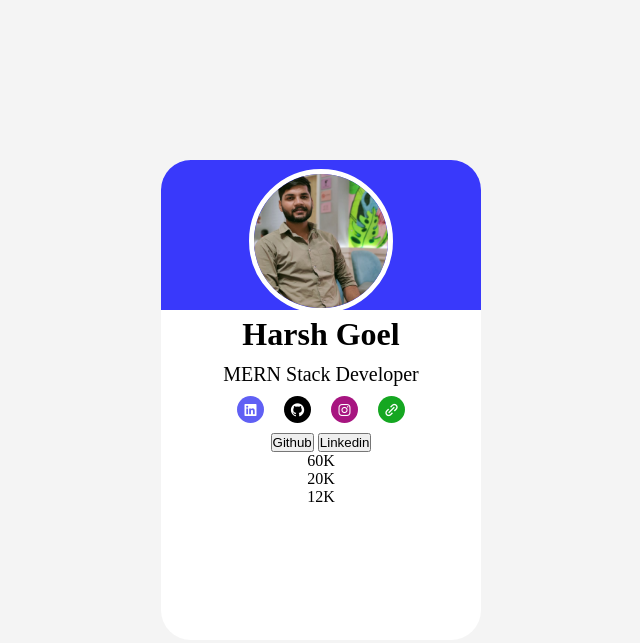
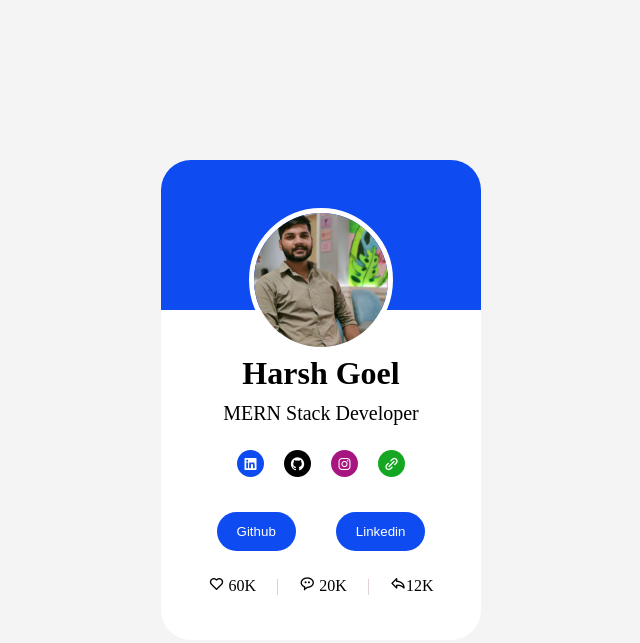
Before and after one commit to goelharsh/CSS-Based-Projects, a plain HTML site: page ProfileCard/index.html in a window 1280 px wide. Shown: the whole page, without its empty margins (319-959 px from the left). Drawn offline with nearby package versions, Linux system fonts and the light colour scheme.

Commit message:
Completed

```diff
--- a/ProfileCard/index.html
+++ b/ProfileCard/index.html
@@ -1,39 +1,45 @@
 <!DOCTYPE html>
 <html lang="en">
   <head>
-    <meta charset="UTF-8">
-    <meta name="viewport" content="width=device-width, initial-scale=1.0">
+    <meta charset="UTF-8" />
+    <meta name="viewport" content="width=device-width, initial-scale=1.0" />
     <title>Profile Card</title>
-    <link rel="stylesheet" href="style.css">
-    <link href='https://unpkg.com/boxicons@2.1.4/css/boxicons.min.css' rel='stylesheet'>
+    <link rel="stylesheet" href="style.css" />
+    <link
+      href="https://unpkg.com/boxicons@2.1.4/css/boxicons.min.css"
+      rel="stylesheet"
+    />
   </head>
   <body>
     <div class="container">
       <div class="card">
         <div class="bluebackground"></div>
         <div class="imgdiv">
-                <img src="harsh.jpg" class="image">
+          <img src="harsh.jpg" class="image" />
         </div>
         <div class="bottomContainer">
           <h2 class="title">Harsh Goel</h2>
           <p class="desc">MERN Stack Developer</p>
           <div class="iconlist">
-                    <div class="icons linkedin"><i class='bx bxl-linkedin-square' ></i></div>
-                    <div class="icons github">  <i class='bx bxl-github'></i></div>
-                    <div class="icons instagram"><i class='bx bxl-instagram' ></i></div>
-                    <div class="icons link"><i class='bx bx-link-alt' ></i></div>
+            <div class="icons linkedin">
+              <i class="bx bxl-linkedin-square"></i>
             </div>
-                <div>
+            <div class="icons github"><i class="bx bxl-github"></i></div>
+            <div class="icons instagram"><i class="bx bxl-instagram"></i></div>
+            <div class="icons link"><i class="bx bx-link-alt"></i></div>
+          </div>
+          <div class="buttons">
             <button>Github</button>
             <button>Linkedin</button>
           </div>
-                <div>
-                    <p>60K</p>
-                    <p>20K</p>
-                    <p>12K</p>
+          <div class="statistics">
+            <p><i class="bx bx-heart"></i> 60K</p>
+            <span>|</span>
+            <p><i class="bx bx-message-rounded-dots"></i> 20K</p>
+            <span>|</span>
+            <p><i class="bx bx-share"></i>12K</p>
           </div>
         </div>
-
       </div>
     </div>
   </body>
--- a/ProfileCard/style.css
+++ b/ProfileCard/style.css
@@ -1,10 +1,10 @@
-*{
+* {
   margin: 0;
   padding: 0;
   box-sizing: border-box;
 }
 
-.container{
+.container {
   width: 100%;
   height: 100vh;
   display: flex;
@@ -13,7 +13,7 @@
   background-color: #f4f4f4;
 }
 
-.card{
+.card {
   width: 20rem;
   height: 30rem;
   display: flex;
@@ -25,28 +25,26 @@
   position: relative;
   background-color: white;
 }
-.card::before{
-    content:"";
+.card::before {
+  content: "";
   position: absolute;
   top: 0;
   left: 0;
   height: 150px;
   width: 100%;
   border-radius: 30px 30px 0 0;
-    background-color: rgb(57, 57, 251);
+  background-color: #0e4bf1;
 }
 
-
-.imgdiv{
+.imgdiv {
   width: 150px;
   height: 150px;
   border-radius: 100px;
   position: relative;
-    margin-top: -8rem;
   padding: 3px;
 }
 
-.image{
+.image {
   width: 100%;
   height: 100%;
   border-radius: 100px;
@@ -54,28 +52,29 @@
   border: 5px solid white;
 }
 
-.bottomContainer{
+.bottomContainer {
   display: flex;
   flex-direction: column;
   justify-content: center;
   align-items: center;
 }
 
-.bottomContainer .title{
+.bottomContainer .title {
   font-size: 32px;
 }
 
-.bottomContainer .desc{
+.bottomContainer .desc {
   font-size: 20px;
   margin-top: 10px;
 }
 
-.iconlist{
+.iconlist {
   display: flex;
   gap: 20px;
   margin: 10px;
 }
-.bottomContainer .icons{
+.bottomContainer .icons {
+  margin-top: 15px;
   border-radius: 100%;
   width: 27px;
   height: 27px;
@@ -85,17 +84,49 @@
   justify-content: center;
 }
 
-.bottomContainer .linkedin{
-    background-color: rgb(96, 96, 244);
+.bottomContainer .linkedin {
+  background-color: #0e4bf1;
 }
-.bottomContainer .github{
+.bottomContainer .github {
   background-color: black;
 }
 
-.bottomContainer .instagram{
+.bottomContainer .instagram {
   background-color: rgb(167, 21, 128);
 }
 
-.bottomContainer .link{
+.bottomContainer .link {
   background-color: rgb(21, 167, 33);
 }
+
+.buttons {
+  margin-top: 15px;
+  display: flex;
+  gap: 20px;
+  align-items: center;
+  justify-content: center;
+}
+
+.buttons button {
+  border-radius: 25px;
+  background-color: #0e4bf1;
+  color: white;
+  padding: 12px 20px 12px 20px;
+  margin: 10px;
+  border: none;
+}
+
+.statistics{
+    margin-top: 15px;
+    display: flex;
+    justify-content: center;
+    align-items: center;
+    gap: 20px;
+}
+.statistics p {
+    align-items: center;
+    justify-content: center;
+}
+.statistics span{
+    color: #dac3c3;
+}
```
Lines whose indentation alone changed are shown as unchanged.
